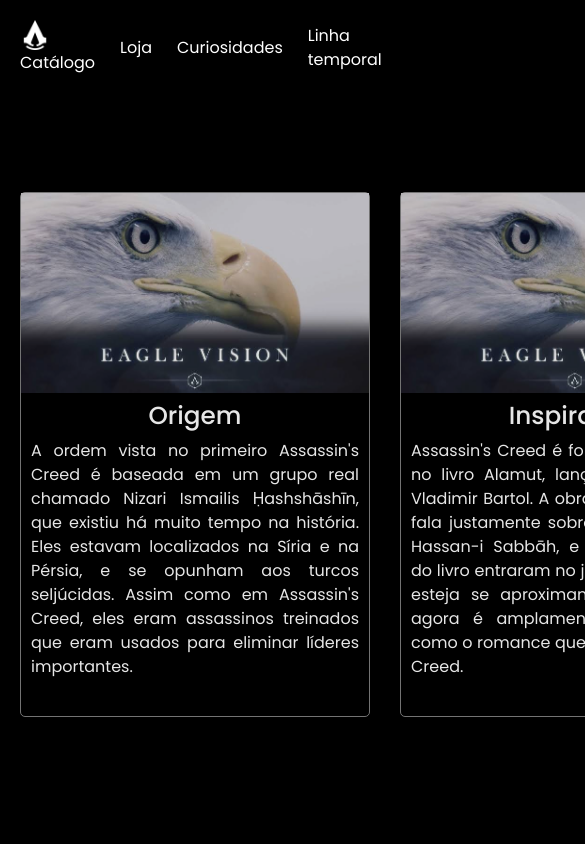
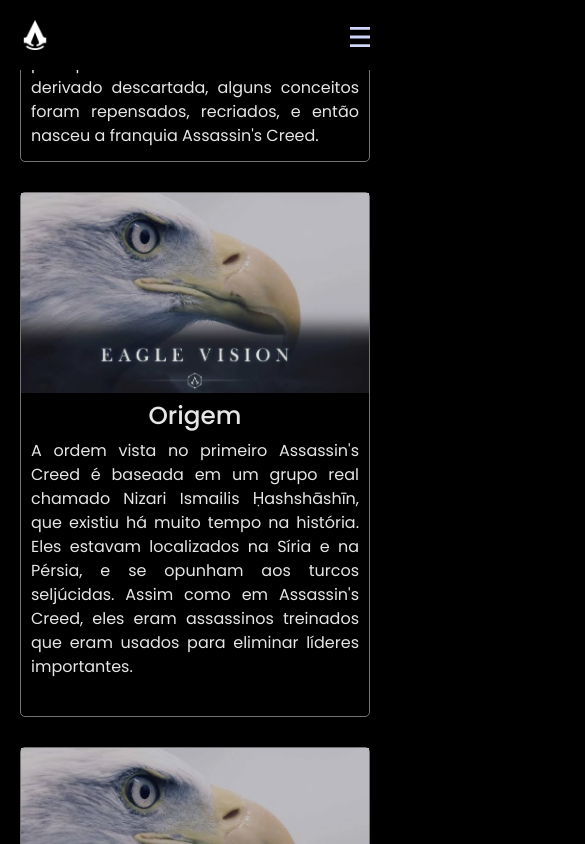
Before and after one commit to JonataRossanttles/assassinscreed, a React (Create React App) app: page /Curiosidades in a window 390 px wide. Shown: the top 844 px of the page, 585 px wide, since content can reach past the window. Built offline with nearby package versions, Linux system fonts and the light colour scheme.

Commit message:
Add files via upload

```diff
--- a/src/App.css
+++ b/src/App.css
@@ -17,7 +17,7 @@
 }
 .video2{
   width: 100%;
-  min-height: 700px;
+  height: 100vh;
   object-fit: cover;
 
 }
@@ -148,6 +148,7 @@
 .img-curiosidades{
 height: 200px;
 width: 100%;
+
 }
 .titulo-curiosidades, .texto-curiosidades{
   color: white;
@@ -577,3 +578,64 @@
   height: 100px;
 
 }
+.hamburguer{
+  width: 20px;
+  height: 20px;
+}
+.menu-mobile{
+  z-index: 1;
+  display: none;
+}
+
+
+@media screen and (max-width:1124px){
+  #card1,#card3,#card5,#card7,#card9,#card11,#card2,#card4,#card6,#card8,#card10,#card12{
+    left: 0;
+  }
+  .container-geral-curiosidades{
+    grid-template-columns: repeat(1,minmax(350px,1fr));
+  }
+
+}
+
+@media screen and (max-width:924px){
+  .container-options{
+    display: none;
+  }
+  .menu-mobile{
+    display: block;
+  }
+  .input-pesquisa{
+    left: 188px;
+    width: 240px;
+  }
+  .container-options-mobile{
+    display: flex;
+    width: 100%;
+    flex-direction: column;
+    align-items: center;
+    position: absolute;
+    left: 0;
+    top: 67px;
+    padding: 0;
+    margin: 0;
+    background-image:  linear-gradient( to bottom, black, rgba(0, 0, 0, 0.349));
+
+  }
+  header{
+    background-color: black;
+  }
+}
+@media screen and (max-width:494px){
+  .container-options{
+    display: none;
+  }
+  .input-pesquisa{
+    left: 50%;
+    transform: translate(-50%);
+    width: 205px;
+  }
+  .text-catalogo{
+    display: none;
+  }
+}
--- a/src/components/header.js
+++ b/src/components/header.js
@@ -9,9 +9,10 @@
 const {information} = useContext(DataContext)
 const path = useLocation()
 const [menu,setMenu] = useState([])
+const [menumobile,setMenumobile] = useState(false)
 const list = ['Loja','Curiosidades','Linha temporal']
 
-
+console.log(menumobile)
 useEffect(() => {
   if (setElementosfiltrados) {
     setElementosfiltrados(information);
@@ -62,6 +63,15 @@
       </Link>
       </div>
       <input className='input-pesquisa' placeholder='Digite o jogo desejado...' onChange={add} style={{display: path.pathname === '/catalogo' || path.pathname === '/pageinterm' ? 'block':'none' }}></input>
+
+      <div className='menu-mobile'  onClick={() => setMenumobile(!menumobile)}>
+        <img src= {menumobile  ?  '/imagens/icon-close.svg' : '/imagens/icon-hamburger.svg'  } alt='' className='hamburguer'></img>
+        <ul className='container-options-mobile'>
+        {menumobile ?  menu : '' }
+        </ul>
+      </div>
+
+
       <ul className='container-options'>
         {menu}
       </ul>
--- a/src/components/section.js
+++ b/src/components/section.js
@@ -14,7 +14,7 @@
 const [estado2,setEstado2] = useState(false)
 const [gameselect, setGameselect] = useState({})
 
-console.log(localDatajson)
+
 useEffect(()=>{
   if(localDatajson){
     const obj =  localDatajson.find(element => element.name === parametro.id)
```
Also changed, not shown: public/imagens/icon-close.svg (added), public/imagens/icon-hamburger.svg (added).
